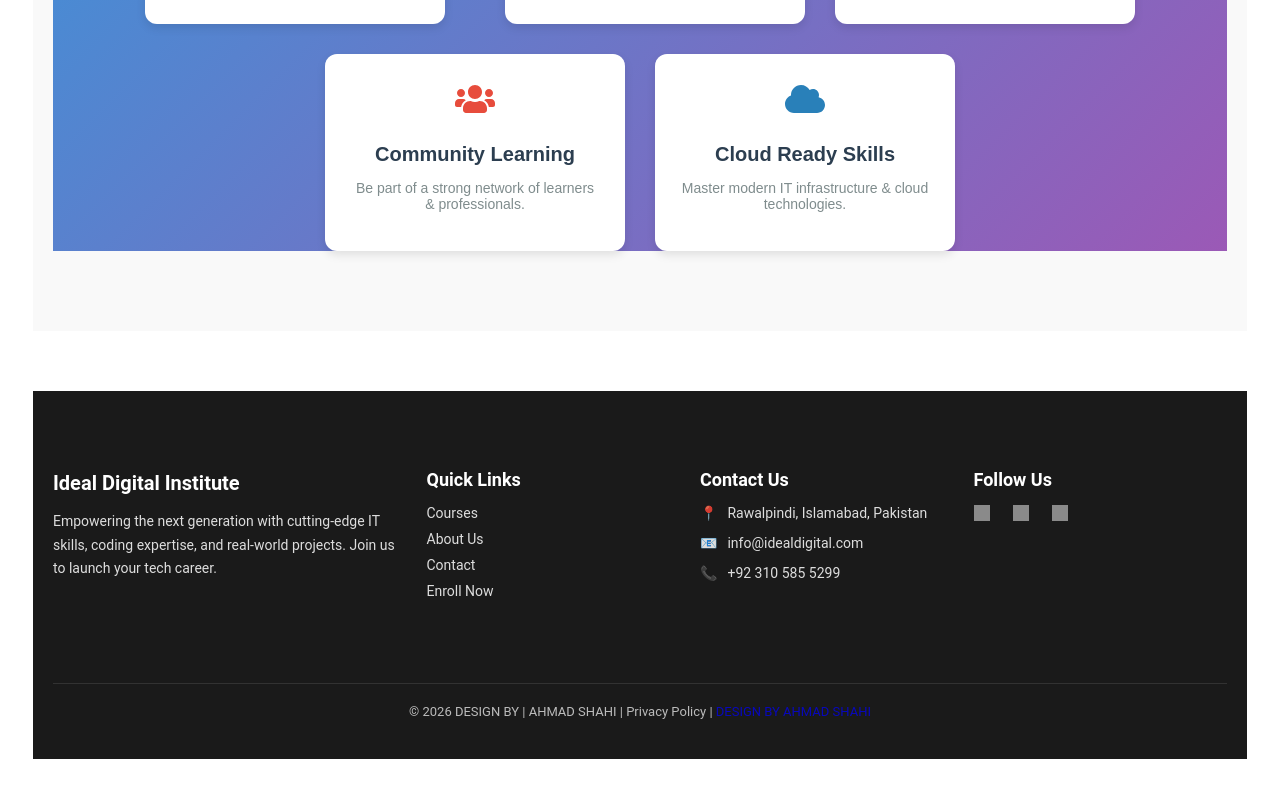
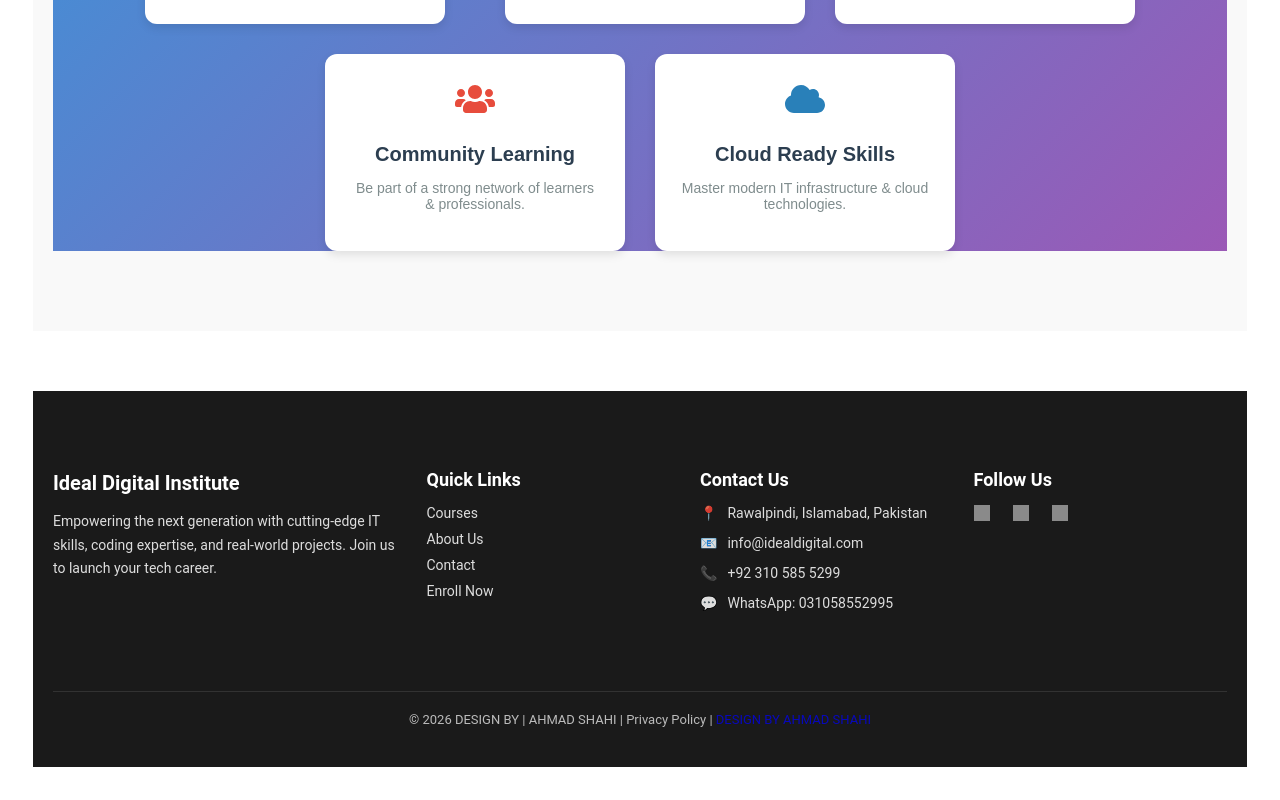
Before and after one commit to ahmad-shahishigri/online-IT-instituition, a Next.js app: page / in a window 1280 px wide. Shown: the part 1718-2518 px from the top of the page. Built offline with nearby package versions, Linux system fonts and the light colour scheme; grey boxes are pictures that could not be loaded.

Commit message:
1: add number in footer

```diff
--- a/app/page.tsx
+++ b/app/page.tsx
@@ -198,6 +198,9 @@ export default function HomePage() {
       <p style={{ fontSize: "14px", marginBottom: "10px", display: "flex", alignItems: "center", opacity: "0.85" }}>
         <span style={{ marginRight: "10px" }}>📞</span> +92 310 585 5299
       </p>
+      <p style={{ fontSize: "14px", marginBottom: "10px", display: "flex", alignItems: "center", opacity: "0.85" }}>
+        <span style={{ marginRight: "10px" }}>💬</span> WhatsApp: 031058552995
+      </p>
     </div>
 
     {/* Social Media */}
```
